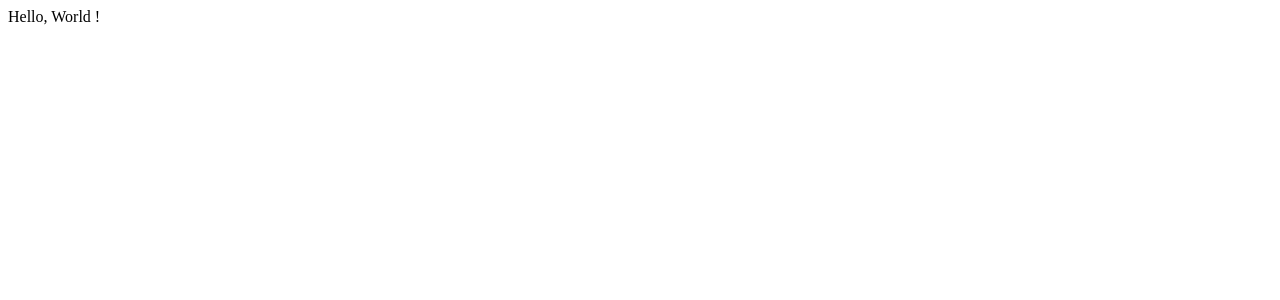
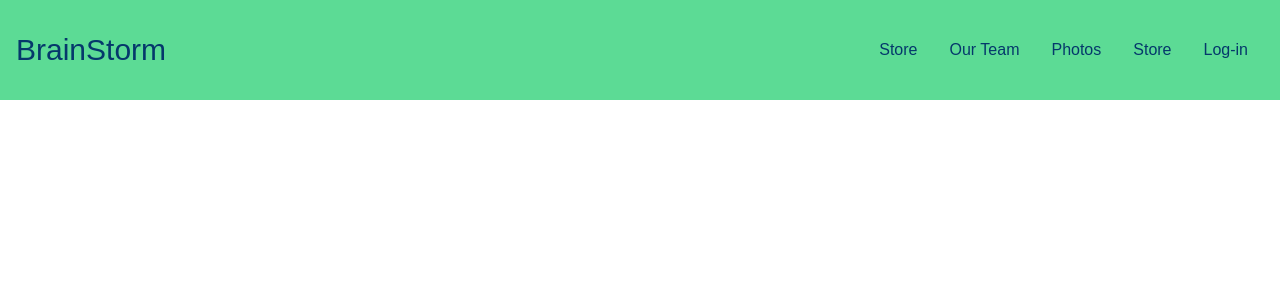
Before and after one commit to poravoz/BrainStorm, a React (Create React App) app in the folder frontend/: page / in a window 1280 px wide. Shown: the top 300 px of the page. Built offline with nearby package versions, Linux system fonts and the light colour scheme.

Commit message:
01.03.2024

```diff
--- a/frontend/src/App.tsx
+++ b/frontend/src/App.tsx
@@ -3,7 +3,7 @@ import NavigationBar from "./Components/NavigationBar/NavigationBar";
 
 function App() {
   return (
-   <NavigationBar></NavigationBar>
+   <NavigationBar />
   );
 }
 
--- a/frontend/src/Components/NavigationBar/NavigationBar.tsx
+++ b/frontend/src/Components/NavigationBar/NavigationBar.tsx
@@ -1,8 +1,18 @@
-
+import './assets/css/NavigationBar.css'
 
 function NavigationBar() {
     return (
-      <div> Hello, World ! </div>
+      <div className="container">
+        <div className="logo"> BrainStorm </div>
+
+        <nav className="navigation">
+          <a className='navigation_link' href=""> Store </a>
+          <a className='navigation_link' href=""> Our Team </a>
+          <a className='navigation_link' href=""> Photos </a>
+          <a className='navigation_link' href=""> Store </a>
+          <a className='navigation_link' href=""> Log-in </a>
+        </nav>
+      </div>
     );
   }
 
--- /dev/null
+++ b/frontend/src/Components/NavigationBar/assets/css/NavigationBar.css
@@ -0,0 +1,47 @@
+@font-face {
+    font-family: 'Montserrat';
+    src: url("../fonts/Montserrat-Regular.ttf") format('ttf');
+}
+
+.container {
+    font-family: "Montserrat", sans-serif;
+
+    display: flex;
+    justify-content: space-between;
+    align-items: center;
+
+    width: 100%;
+    height: 100px;
+    background-color: #5cdb95;
+    position: absolute;
+    top: 0;
+    left: 0;
+    right: 0;
+}
+
+.logo {
+    font-size: 30px;
+    color: #05386b;
+    margin-left: 16px;
+    font-weight: 500;
+}
+
+.navigation {
+    font-size: 16px;
+    margin-right: 16px;
+    font-weight: 500;
+}
+
+.navigation_link {
+    display: inline-block;
+    vertical-align: top;
+    margin: 0px 16px;
+
+    position: relative;
+    color: #05386b;
+    text-decoration: none;
+}
+
+.navigation_link:hover {
+    opacity: 0.7;
+}
```
Also changed, not shown: frontend/src/Components/NavigationBar/assets/fonts/Montserrat-Regular.ttf (added).
